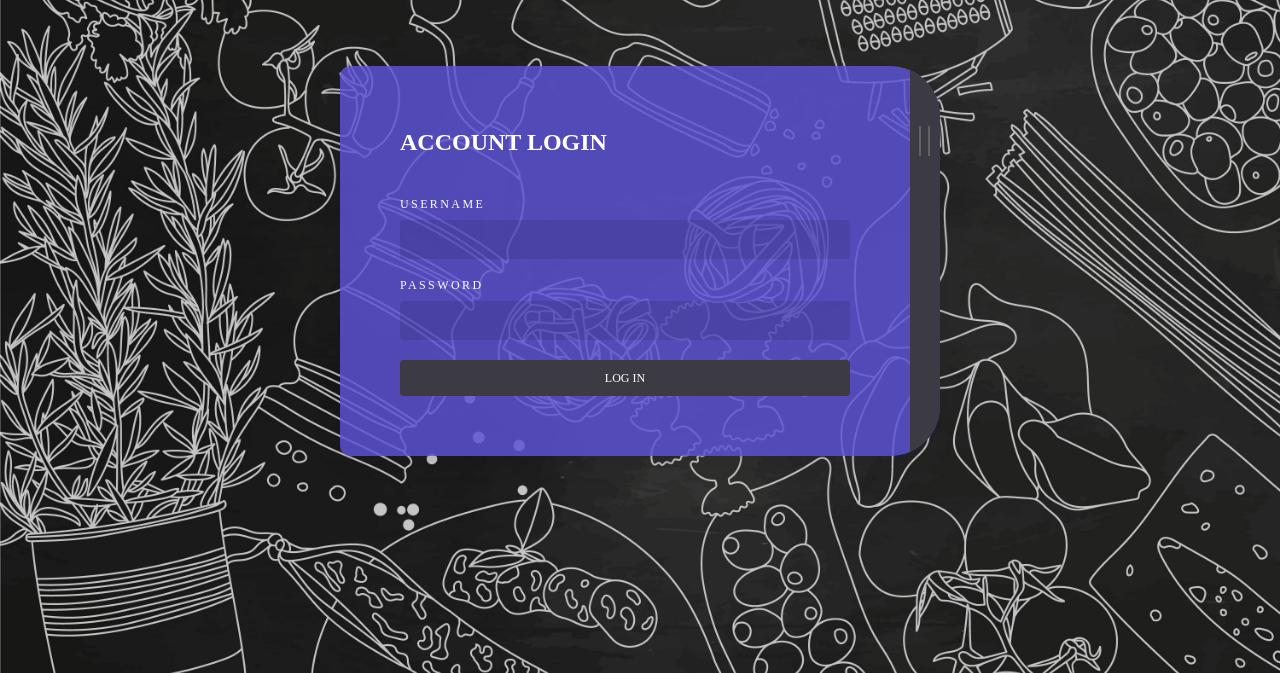
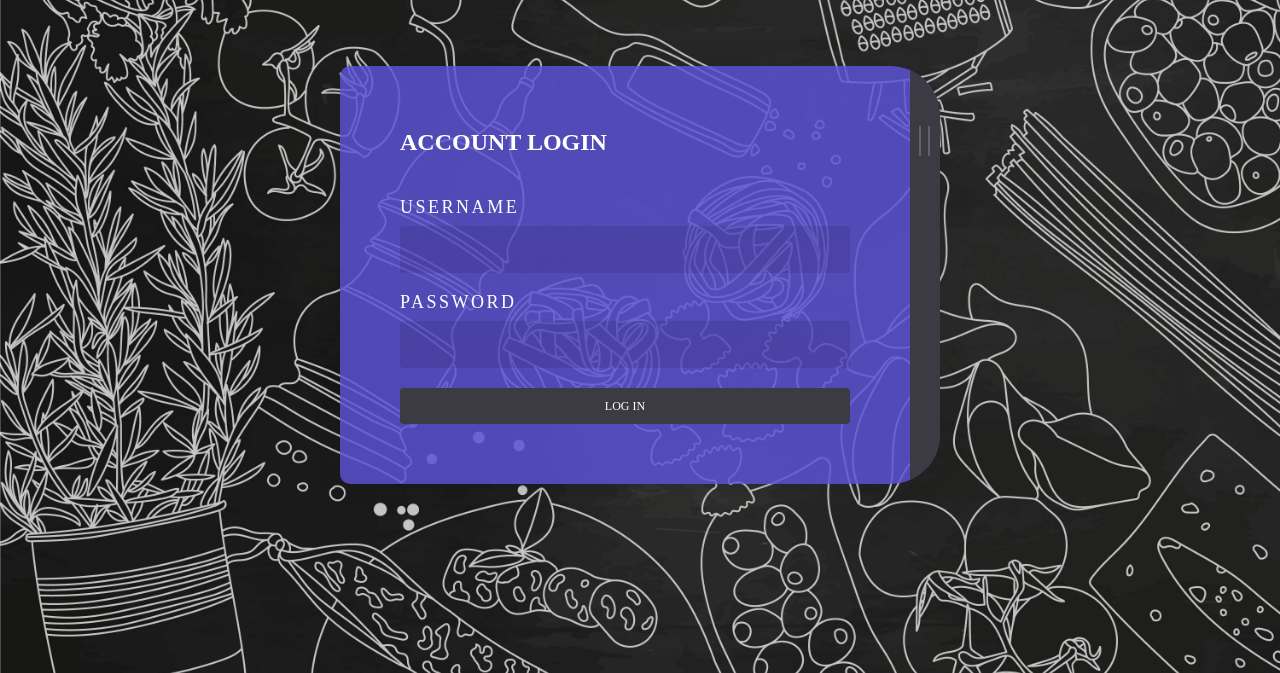
Before and after one commit to rowdyslav/BestAppInTheWorld, a Flask app: page / in a window 1280 px wide. Shown: the part 167-840 px from the top of the page. Run offline with Flask 3, Linux system fonts and the light colour scheme; parts of the project's set-up code (start-up, migrations or seed data) failed here and were passed over; some libraries are stand-ins or nearby versions.

Commit message:
font changes

```diff
--- a/static/styles/index.css
+++ b/static/styles/index.css
@@ -105,11 +105,11 @@ margin: 0;
 display: block;
 margin: 0 0 10px;
 color: var(--text-color);
-font-size: 12px;
+font-size: 18px;
 font-weight: 500;
 line-height: 1;
 text-transform: uppercase;
-letter-spacing: .2em;
+letter-spacing: .14em;
 }
 .two .form-group label {
 color: var(--text-color);
@@ -125,7 +125,7 @@ box-sizing: border-box;
 padding: 12px 20px;
 color: var(--firstly-color);
 font-family: inherit;
-font-size: inherit;
+font-size: 20px;
 font-weight: 500;
 line-height: inherit;
 -webkit-transition: 0.3s ease;
```
